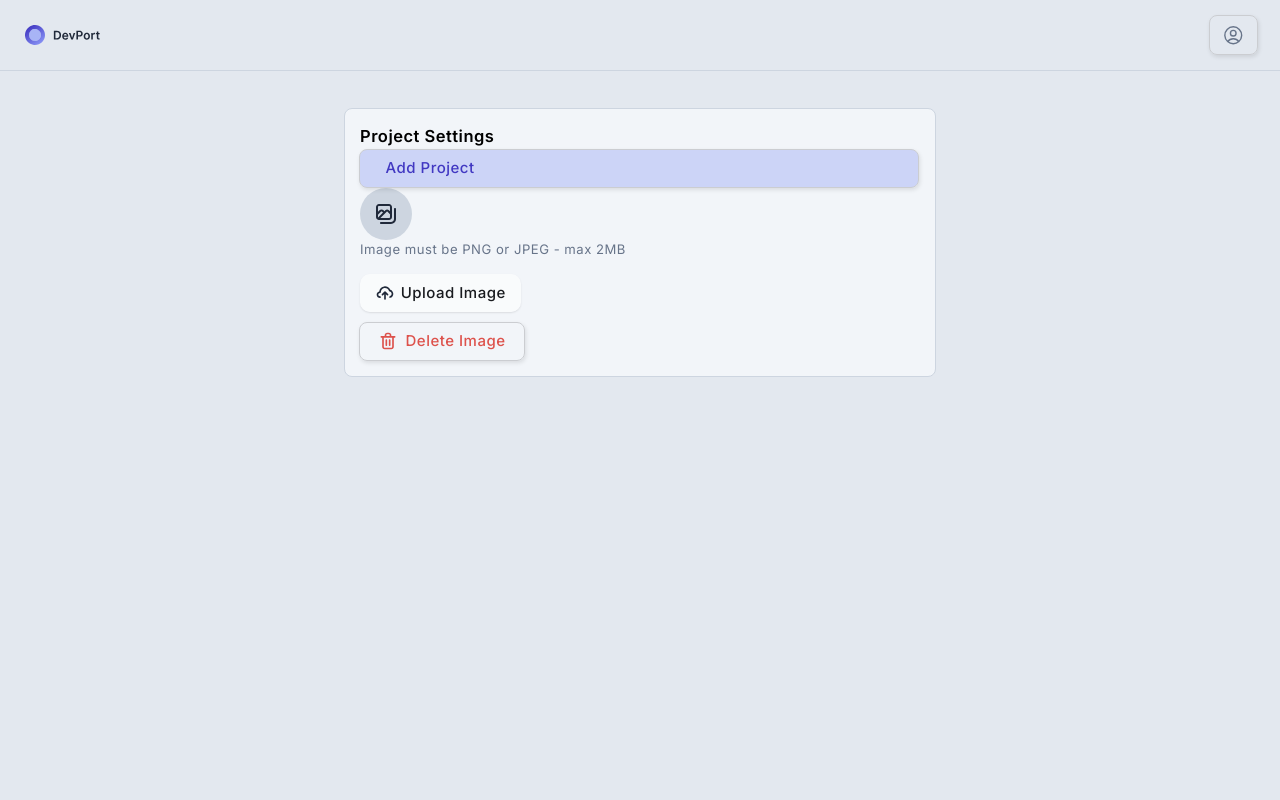
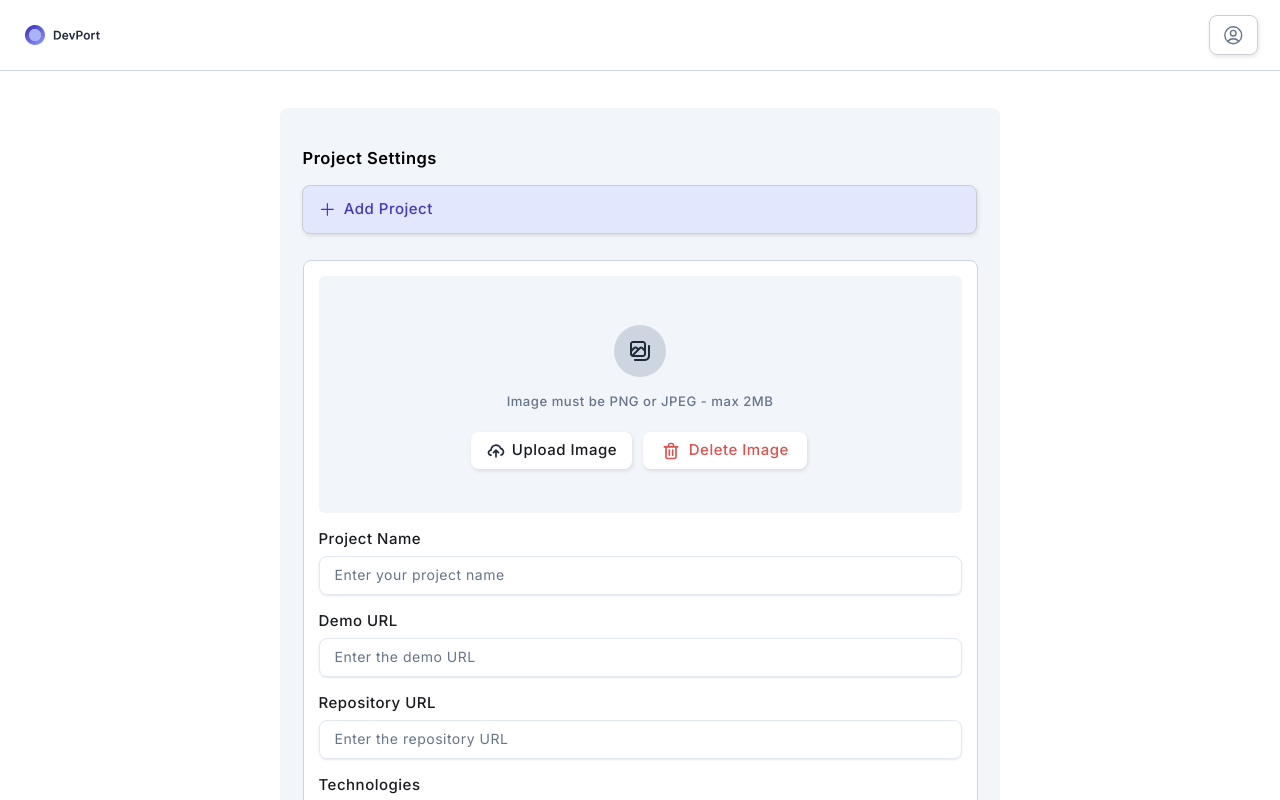
Before and after one commit to FlaviuN93/Devport, a React (Vite) app in the folder frontend/: page /project-settings in a window 1280 px wide. Shown: the top 800 px of the page. Built offline with nearby package versions, Linux system fonts and the light colour scheme.

Commit message:
Working on Project Settings page

```diff
--- a/frontend/src/components/Inputs/File.module.css
+++ b/frontend/src/components/Inputs/File.module.css
@@ -10,18 +10,19 @@
 	align-items: center;
 	justify-content: center;
 	padding: 0.5rem 1rem;
-	background-color: rgba(255, 255, 255, 0.6);
-	border-radius: 10px;
-	box-shadow: var(--shadow-xs);
+	background-color: var(--light-1);
+	border-radius: 8px;
+	box-shadow: var(--shadow-sm);
+	transition: all 0.2s ease-in-out;
+	transform: translate(-1px);
 	color: var(--black-1);
 
 	transition: all 0.2s ease;
 }
 
-.fileButton:hover,
 .fileButton:active {
-	box-shadow: var(--shadow-sm);
-	background-color: rgba(255, 255, 255, 0.7);
+	box-shadow: var(--shadow-xs);
+	transform: translate(0);
 }
 
 .fileButton:focus {
--- a/frontend/src/components/Inputs/File.tsx
+++ b/frontend/src/components/Inputs/File.tsx
@@ -40,11 +40,12 @@ const File = <T extends FieldValues>({
 		})
 	}, [size.width, size.height])
 
+	const fileContainerClasses = `${styles.fileContainer} ${!label ? 'flex-row' : ''}`
 	const fileClasses = `${styles.fileButton} ${fileStyles}`
 	const labelClasses = `${styles.label} ${labelStyles}`
 
 	return (
-		<div className={styles.fileContainer}>
+		<div className={fileContainerClasses}>
 			<label className={labelClasses} htmlFor={label}>
 				{label}
 			</label>
--- a/frontend/src/components/Inputs/Text.module.css
+++ b/frontend/src/components/Inputs/Text.module.css
@@ -15,12 +15,11 @@
 	width: 100%;
 	padding: 0.5rem 1rem;
 	font-family: inherit;
-	border: 1px solid var(--light-gray);
+	border: 1px solid var(--light-2);
 	border-radius: 8px;
 	background-color: rgba(255, 255, 255, 0.4);
 	transition: border 0.2s, box-shadow 0.2s;
 	box-shadow: var(--shadow-xs);
-	letter-spacing: 0.25px;
 }
 
 .text:disabled {
@@ -33,7 +32,7 @@
 }
 
 .text::placeholder {
-	color: var(--grey);
+	color: var(--gray);
 	font-size: 14px;
 }
 
--- a/frontend/src/components/UI/Button.module.css
+++ b/frontend/src/components/UI/Button.module.css
@@ -10,9 +10,12 @@
 	justify-content: center;
 	min-width: 3rem;
 	font-weight: 500;
-	transition: all 0.2s ease-in-out;
 	transform: translate(-1px);
 	overflow: hidden;
+}
+
+.button.defaultColor {
+	background-color: var(--light-1);
 }
 
 .button:focus {
@@ -60,16 +63,18 @@
 	box-shadow: none;
 }
 
-.primary {
+.button.primary {
 	font-size: 14px;
 	background-color: var(--violet);
 	color: var(--light-1);
 }
 
-.secondary {
+.button.secondary {
 	background-color: var(--light-violet);
+	padding: 0.8rem 1rem;
 	color: var(--dark-violet);
 	justify-content: start;
+	width: 100%;
 }
 
 @keyframes spin {
--- a/frontend/src/components/UI/Button.tsx
+++ b/frontend/src/components/UI/Button.tsx
@@ -27,7 +27,7 @@ const Button: FC<ButtonProps> = ({
 }) => {
 	const buttonClasses = `${styles.button} ${variant ? styles[variant] : ''} ${
 		isLoading && styles.loading
-	} ${buttonStyles}
+	} ${buttonStyles} ${styles.defaultColor}
 	`
 	const iconClasses = `${icon && iconPos === 'left' && buttonText && 'mr-2'} ${
 		icon && iconPos === 'right' && buttonText && 'ml-2'
--- a/frontend/src/index.css
+++ b/frontend/src/index.css
@@ -15,7 +15,7 @@
 	--gray: #677489;
 	--dark-blue: #20293a;
 	--violet: #6466e9;
-	--light-violet: rgba(168, 180, 246, 0.5);
+	--light-violet: #e1e7fd;
 	--dark-violet: #4138c2;
 	--error: #f2aaaa;
 
@@ -27,7 +27,7 @@
 	-moz-osx-font-smoothing: grayscale;
 }
 :root.light-mode {
-	background-color: var(--light-2);
+	background-color: var(--light-1);
 	--content-color: var(--black-1);
 	--shadow-xs: 0 1px 2px rgba(0, 0, 0, 0.1);
 	--shadow-sm: 1px 2px 4px rgba(0, 0, 0, 0.1);
@@ -56,6 +56,7 @@ html {
 body {
 	container-type: inline-size;
 	overflow: auto;
+	min-height: 100vh;
 }
 
 h1 {
--- a/frontend/src/pages/ProjectSettings.module.css
+++ b/frontend/src/pages/ProjectSettings.module.css
@@ -1,11 +1,28 @@
 .projectContainer {
+	width: calc(280px + (100vw - 320px) * 0.5);
+	max-width: 720px;
+	min-width: 280px;
+	padding: 1.5rem;
+	border-radius: 8px;
+	background-color: #f2f5f9;
+}
+
+.formContainer {
+	border: 1px solid var(--light-gray-2);
+	padding: 1rem;
+	background-color: var(--light-1);
 	display: flex;
 	flex-direction: column;
-	width: max-content;
-	max-width: 720px;
+	gap: 1rem;
+	border-radius: 8px;
+}
 
-	padding: 1rem;
-	border-radius: 8px;
-	border: 1px solid var(--light-gray-2);
-	background-color: #f2f5f9;
+.imageFileContainer {
+	display: flex;
+	flex-direction: column;
+	align-items: center;
+	gap: 1rem;
+	background-color: var(--light-3);
+	border-radius: 6px;
+	padding: 2.25rem 0;
 }
--- a/frontend/src/pages/ProjectSettings.tsx
+++ b/frontend/src/pages/ProjectSettings.tsx
@@ -1,4 +1,4 @@
-import React, { useState } from 'react'
+import React, { useEffect, useState } from 'react'
 import Button from '../components/UI/Button'
 import { PlusIcon } from '@heroicons/react/24/outline'
 import { zodResolver } from '@hookform/resolvers/zod'
@@ -10,6 +10,7 @@ import TrashIcon from '../assets/Trash.svg?react'
 import UploadIcon from '../assets/upload.svg?react'
 import ProjectIcon from '../assets/project.svg?react'
 import Avatar from '../components/UI/Avatar'
+import Text from '../components/Inputs/Text'
 
 type ProjectData = {
 	imageFile: File
@@ -25,6 +26,7 @@ const ProjectSettings = () => {
 		handleSubmit,
 		register,
 		formState: { errors },
+		setValue,
 	} = useForm<ProjectData>({
 		resolver: zodResolver(projectSettingsSchema),
 	})
@@ -35,27 +37,35 @@ const ProjectSettings = () => {
 
 	const handleFile = (selectedFile: File) => {
 		if (!selectedFile) return
+		// console.log(selectedFile, 'selectedFile')
+		// setValue('imageFile', selectedFile, { shouldValidate: true })
+		// console.log(errors.imageFile, 'hello')
 		setSelectedImage(selectedFile)
 	}
 
+	useEffect(() => {
+		console.log(errors.imageFile)
+	}, [errors.imageFile])
 	const projectData: SubmitHandler<ProjectData> = (data) => {
 		console.log('handleSubmit data', data)
 	}
 	return (
 		<section className={styles.projectContainer}>
-			<h4>Project Settings</h4>
+			<h4 className='my-4'>Project Settings</h4>
 			<Button
-				icon={<PlusIcon />}
+				icon={<PlusIcon className='h-5 w-5' />}
 				buttonText='Add Project'
 				variant='secondary'
+				buttonStyles='mb-7'
 				iconPos='left'
 				onClick={handleProject}
 			/>
-			<form onSubmit={handleSubmit(projectData)}>
-				<div className='min-w-[560px]'>
+			<form onSubmit={handleSubmit(projectData)} className={styles.formContainer}>
+				<div className={styles.imageFileContainer}>
+					<img src='' alt='' />
 					<Avatar icon={<ProjectIcon />} avatarStyles='h-[52px] w-[52px]' />
-					<p className='text-gray text-sm'>Image must be PNG or JPEG - max 2MB</p>
-					<div>
+					<p className='text-gray text-sm font-medium'>Image must be PNG or JPEG - max 2MB</p>
+					<div className='flex items-center gap-3 -mt-1'>
 						<File
 							buttonText='Upload Image'
 							icon={<UploadIcon />}
@@ -65,15 +75,54 @@ const ProjectSettings = () => {
 							error={errors.imageFile?.message}
 							errorPosition='top'
 						/>
+
 						<Button
 							buttonText='Delete Image'
-							buttonStyles='text-danger'
+							buttonStyles='text-danger border-0'
 							iconPos='left'
 							icon={<TrashIcon />}
 							onClick={() => setSelectedImage(null)}
 						/>
 					</div>
 				</div>
+				<Text
+					label='Project Name'
+					register={register}
+					name='name'
+					placeholder='Enter your project name'
+					error={errors.name?.message}
+				/>
+
+				<Text
+					label='Demo URL'
+					register={register}
+					name='demoUrl'
+					placeholder='Enter the demo URL'
+					error={errors.demoUrl?.message}
+				/>
+
+				<Text
+					label='Repository URL'
+					register={register}
+					name='repositoryUrl'
+					placeholder='Enter the repository URL'
+					error={errors.repositoryUrl?.message}
+				/>
+				<Text
+					label='Technologies'
+					register={register}
+					name='technologies'
+					placeholder='Enter technologies used'
+					error={errors.technologies?.message}
+				/>
+
+				<Text
+					label='Description'
+					register={register}
+					name='description'
+					placeholder='Enter a short description..'
+					error={errors.description?.message}
+				/>
 			</form>
 		</section>
 	)
```
